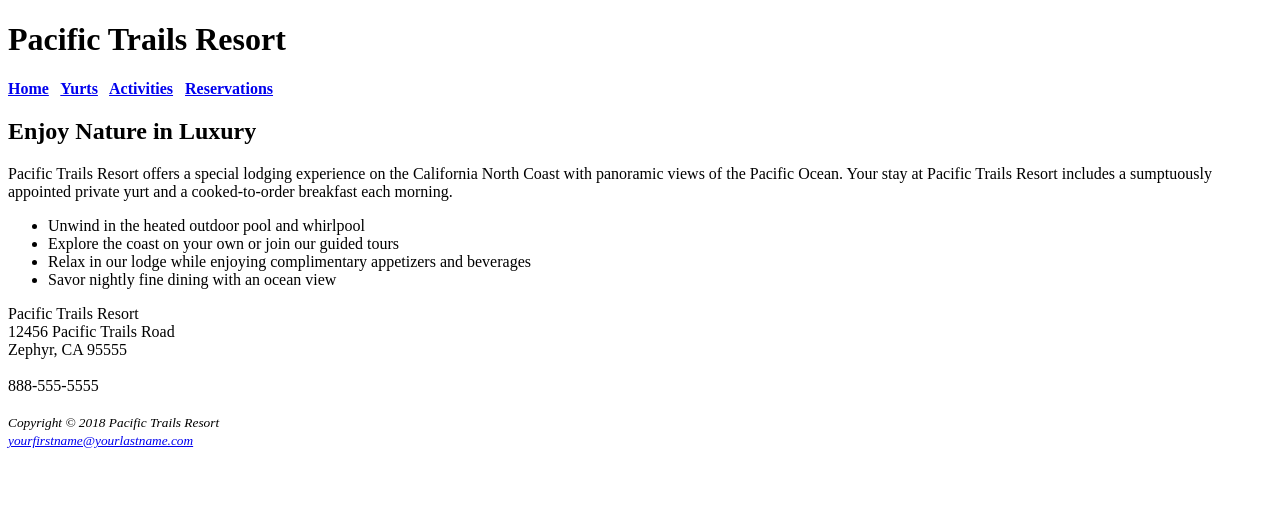
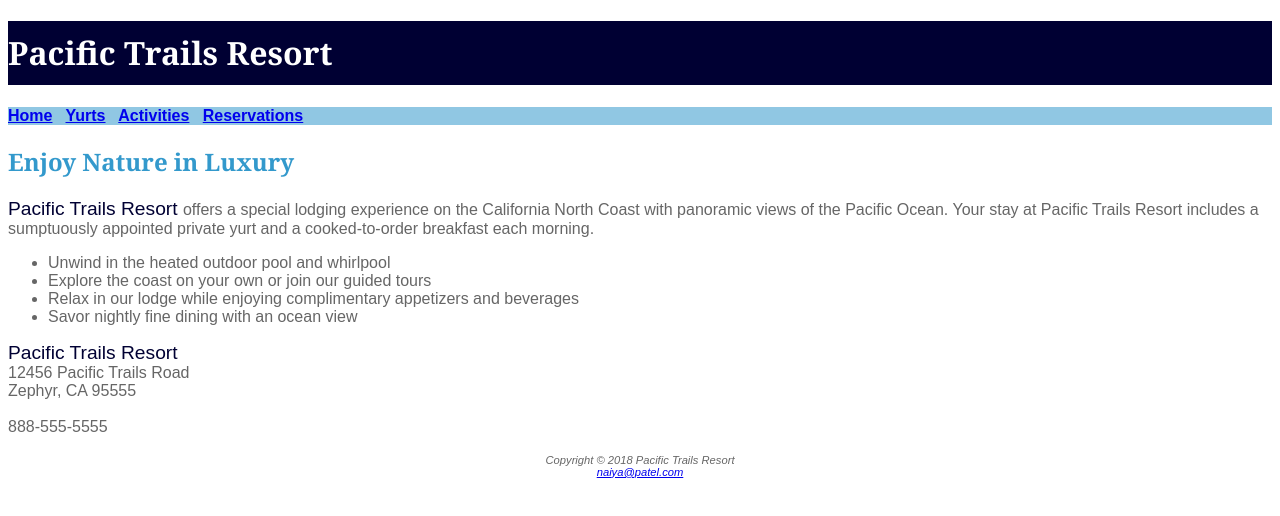
Before and after one commit to 44144-Sp22/ch3casestudy-Naiya2115, a plain HTML site: page index.html in a window 1280 px wide. Drawn offline with Linux system fonts and the light colour scheme.

Commit message:
changes made in index.html and yurts.html. Created pacific.css

```diff
--- a/index.html
+++ b/index.html
@@ -1,42 +1,54 @@
 <!DOCTYPE html>
 <html lang="en">
+
 <head>
   <title>Pacific Trails Resort</title>
   <meta charset="utf-8">
+  <link href="pacific.css" rel="stylesheet">
 </head>
+
 <body>
   <header>
     <h1>Pacific Trails Resort</h1>
   </header>
+
   <nav>
-<b>
+
     <a href="index.html">Home</a> &nbsp;
     <a href="yurts.html">Yurts</a> &nbsp;
     <a href="activities.html">Activities</a> &nbsp;
     <a href="reservations.html">Reservations</a>
-</b>
+
   </nav>
+
   <main>
     <h2>Enjoy Nature in Luxury</h2>
-<p>Pacific Trails Resort offers a special lodging experience on the California North
-Coast with panoramic views of the Pacific Ocean. Your stay at Pacific Trails Resort includes a sumptuously appointed private yurt and a cooked-to-order breakfast each morning.</p>
+    <p>
+      <span class="resort">Pacific Trails Resort </span> offers a special lodging experience on the California North
+      Coast with panoramic views of the Pacific Ocean. Your stay at Pacific Trails Resort includes a sumptuously appointed private yurt and a cooked-to-order breakfast each morning.
+    </p>
+
     <ul>
       <li>Unwind in the heated outdoor pool and whirlpool</li>
       <li>Explore the coast on your own or join our guided tours</li>
       <li>Relax in our lodge while enjoying complimentary appetizers and beverages</li>
       <li>Savor nightly fine dining with an ocean view</li>
     </ul>
+
     <div>
-Pacific Trails Resort<br>
+      <span class="resort">Pacific Trails Resort<br></span>
       12456 Pacific Trails Road<br>
       Zephyr, CA 95555<br><br>
       888-555-5555<br><br>
     </div>
+
   </main>
+
   <footer>
-<small><i>Copyright &copy; 2018 Pacific Trails Resort<br>
-<a href="mailto:yourfirstname@yourlastname.com">yourfirstname@yourlastname.com</a>
-</i></small>
+    Copyright &copy; 2018 Pacific Trails Resort<br>
+    <a href="mailto:naiya@patel.com">naiya@patel.com</a>
+
   </footer>
 </body>
+
 </html>
--- /dev/null
+++ b/pacific.css
@@ -0,0 +1,41 @@
+body {
+  background-color: #FFFFFF;
+  color: #666666;
+  font-family: Arial, Verdana, sans-serif;
+}
+
+header {
+  background-color: #000033;
+  color: #FFFFFF;
+  font-family: Georgia, serif;
+}
+
+h1 {
+  line-height: 200%;
+}
+
+nav {
+  font-weight: bold;
+  background-color: #90C7E3;
+}
+
+h2 {
+  color: #3399CC;
+  font-family: Georgia, serif;
+}
+
+dt {
+  color: #000033;
+  font-weight: bold;
+}
+
+.resort {
+  color: #000033;
+  font-size: 1.2em;
+}
+
+footer {
+  font-size: 0.70em;
+  font-style: italic;
+  text-align: center;
+}
```
Also changed, not shown: yurts.html (+12 -8 lines). Lines whose indentation alone changed are shown as unchanged.
